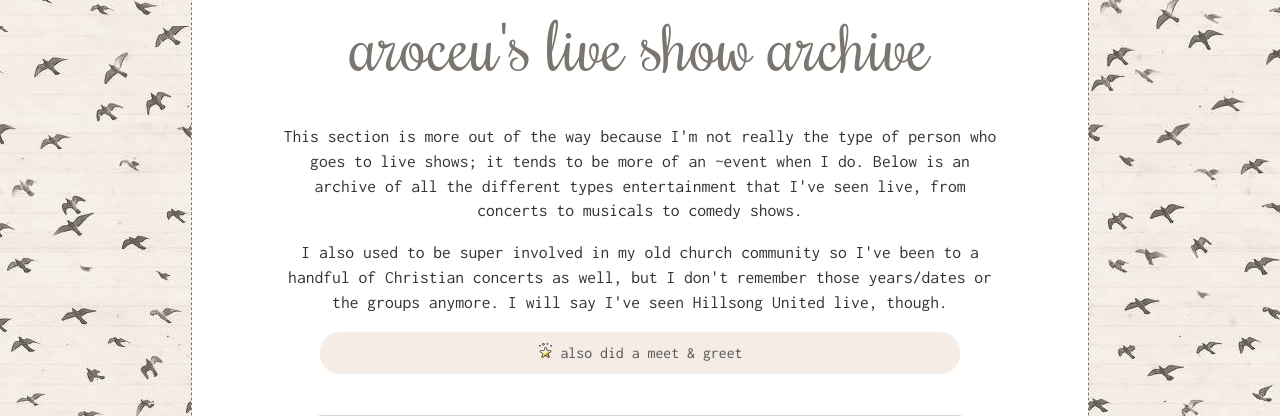
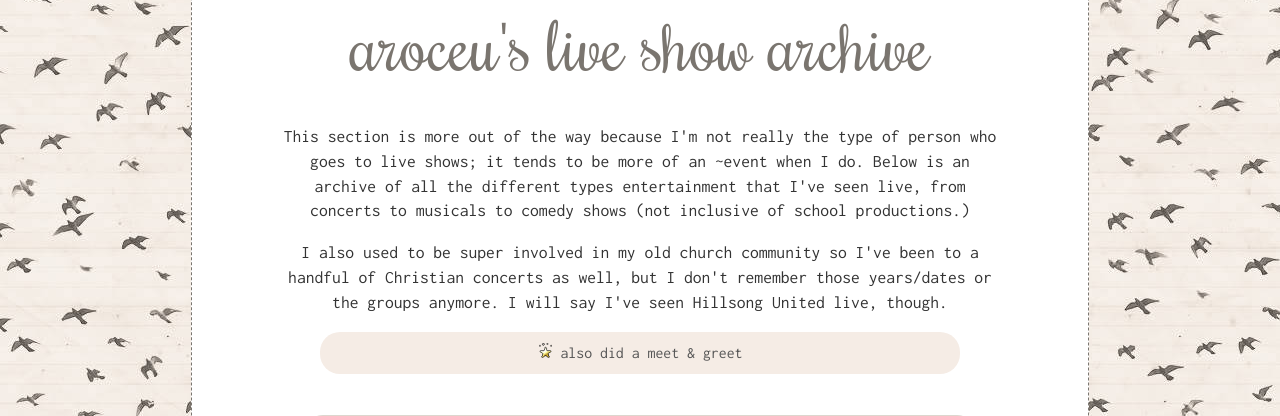
Before and after one commit to aroceu/library, a PHP site: page /live in a window 1280 px wide. Shown: the part 213-629 px from the top of the page. Run offline with PHP 8.4, Linux system fonts and the light colour scheme; some libraries are stand-ins or nearby versions.

Commit message:
Update live.php

```diff
--- a/live.php
+++ b/live.php
@@ -24,7 +24,7 @@
 
 	<h1>aroceu's live show archive</h1>
 
-            <div id="blurb"><p>This section is more out of the way because I'm not really the type of person who goes to live shows; it tends to be more of an ~event when I do. Below is an archive of all the different types entertainment that I've seen live, from concerts to musicals to comedy shows.</p>
+            <div id="blurb"><p>This section is more out of the way because I'm not really the type of person who goes to live shows; it tends to be more of an ~event when I do. Below is an archive of all the different types entertainment that I've seen live, from concerts to musicals to comedy shows (not inclusive of school productions.)</p>
 
                 <p>I also used to be super involved in my old church community so I've been to a handful of Christian concerts as well, but I don't remember those years/dates or the groups anymore. I will say I've seen Hillsong United live, though.</p>
 
```
